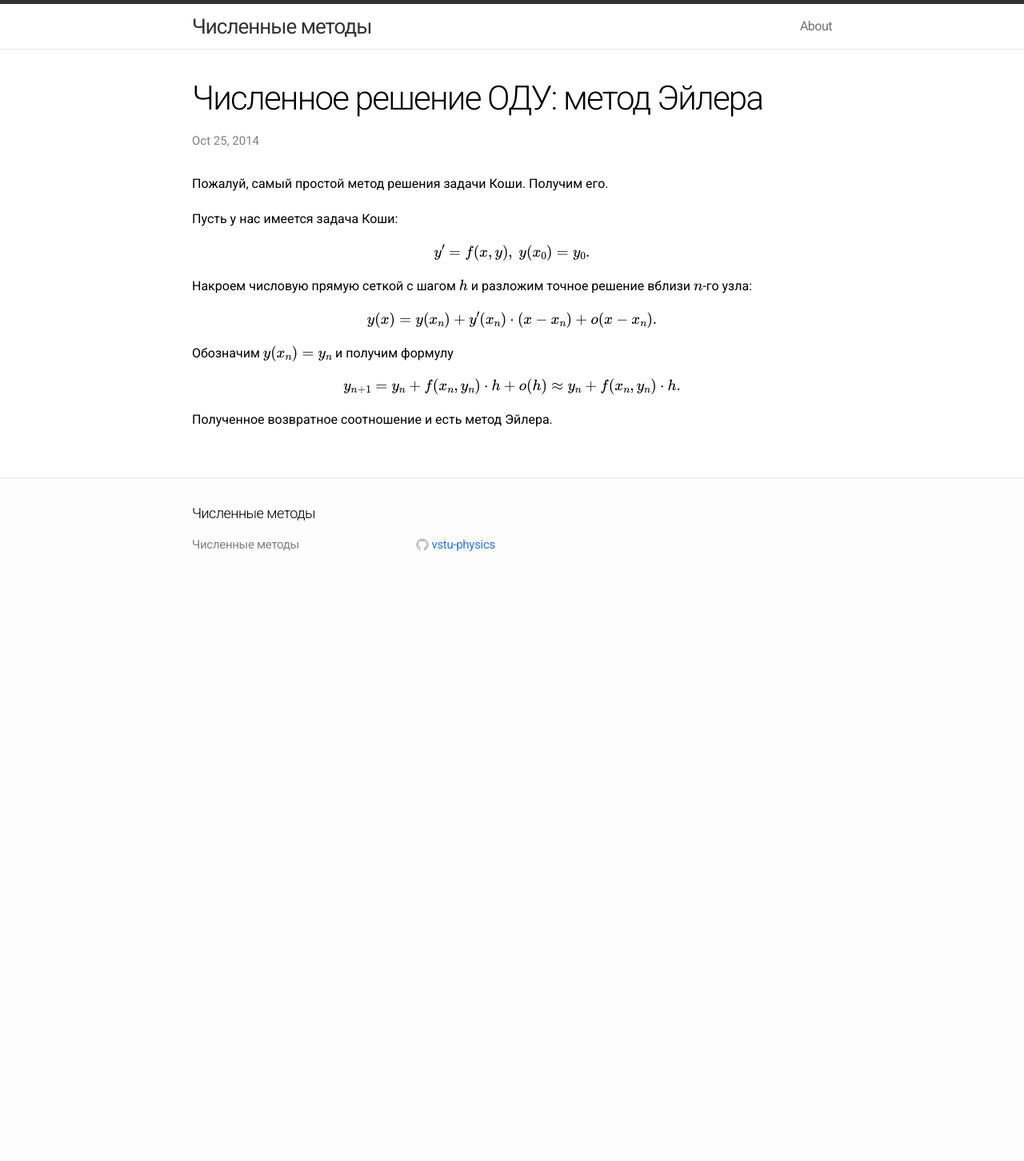
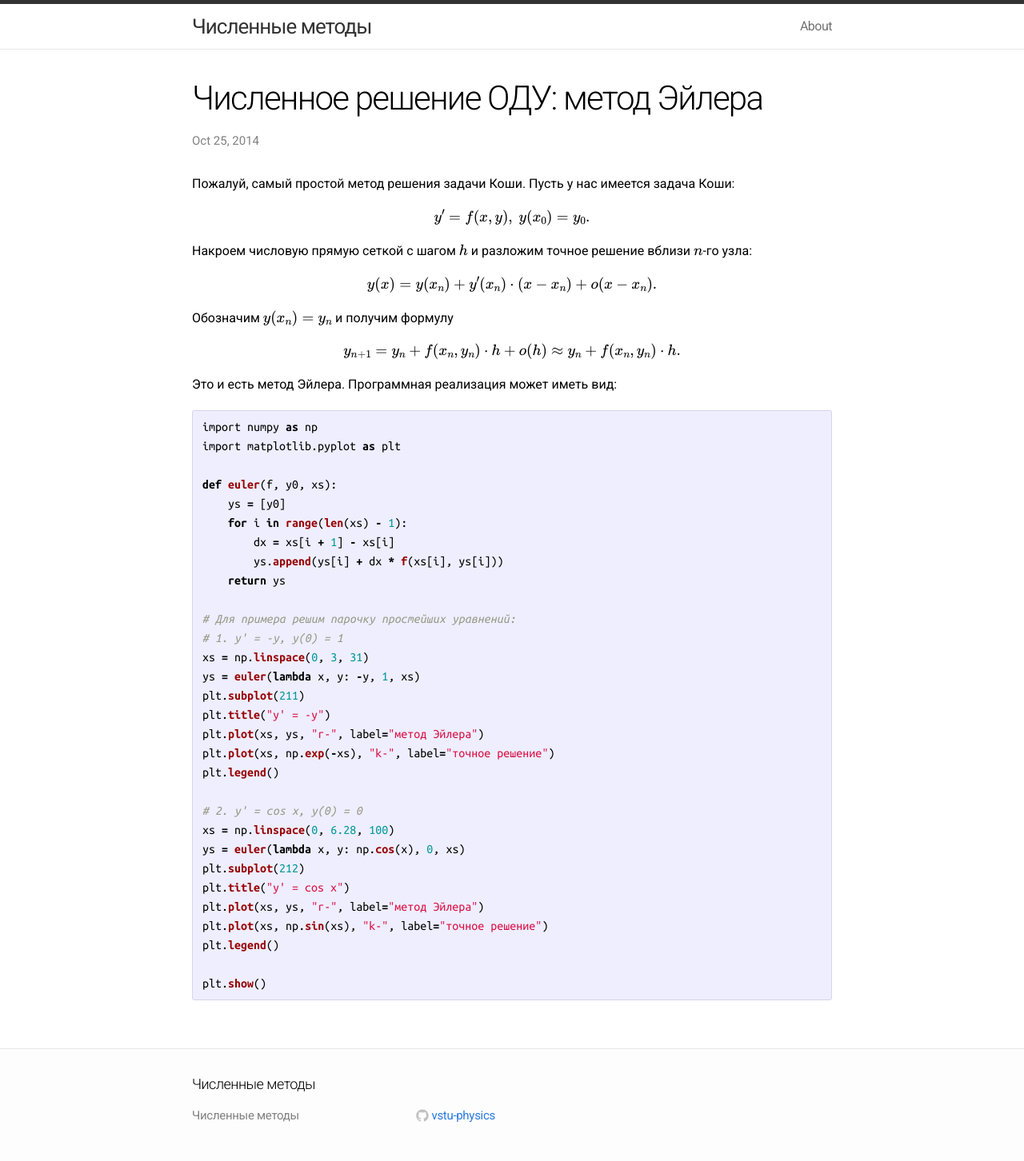
Before and after one commit to VSTU-physics/numeric-methods, a Jekyll site: the page built from _posts/ОДУ/2014-10-24-метод-Эйлера.md, in a window 1280 px wide. Shown: the whole page at 80% size. Built offline with Jekyll 4.4.1, drawn with Linux system fonts in a browser that asks for light colours; formulas are drawn with MathJax 3; before the commit the page ends 900 px from its top, so only the background shows below that.

Commit message:
ОДУ: пример кода для метода Эйлера

```diff
--- a/_posts/ОДУ/2014-10-24-метод-Эйлера.md
+++ b/_posts/ОДУ/2014-10-24-метод-Эйлера.md
@@ -5,9 +5,8 @@ date:   2014-10-24 22:30:00
 categories: ОДУ
 ---
 
-Пожалуй, самый простой метод решения задачи Коши. Получим его.
-
-Пусть у нас имеется задача Коши:
+Пожалуй, самый простой метод решения задачи Коши. Пусть у нас имеется задача
+Коши:
 
 $$
     y' = f(x, y),\ y(x_0) = y_0.
@@ -27,4 +26,37 @@ $$
     \approx y_n + f(x_n, y_n) \cdot h.
 $$
 
-Полученное возвратное соотношение и есть метод Эйлера.
+Это и есть метод Эйлера. Программная реализация может иметь вид:
+
+{% highlight python %}
+import numpy as np
+import matplotlib.pyplot as plt
+
+def euler(f, y0, xs):
+    ys = [y0]
+    for i in range(len(xs) - 1):
+        dx = xs[i + 1] - xs[i]
+        ys.append(ys[i] + dx * f(xs[i], ys[i]))
+    return ys
+
+# Для примера решим парочку простейших уравнений:
+# 1. y' = -y, y(0) = 1
+xs = np.linspace(0, 3, 31)
+ys = euler(lambda x, y: -y, 1, xs)
+plt.subplot(211)
+plt.title("y' = -y")
+plt.plot(xs, ys, "r-", label="метод Эйлера")
+plt.plot(xs, np.exp(-xs), "k-", label="точное решение")
+plt.legend()
+
+# 2. y' = cos x, y(0) = 0
+xs = np.linspace(0, 6.28, 100)
+ys = euler(lambda x, y: np.cos(x), 0, xs)
+plt.subplot(212)
+plt.title("y' = cos x")
+plt.plot(xs, ys, "r-", label="метод Эйлера")
+plt.plot(xs, np.sin(xs), "k-", label="точное решение")
+plt.legend()
+
+plt.show()
+{% endhighlight %}
```
